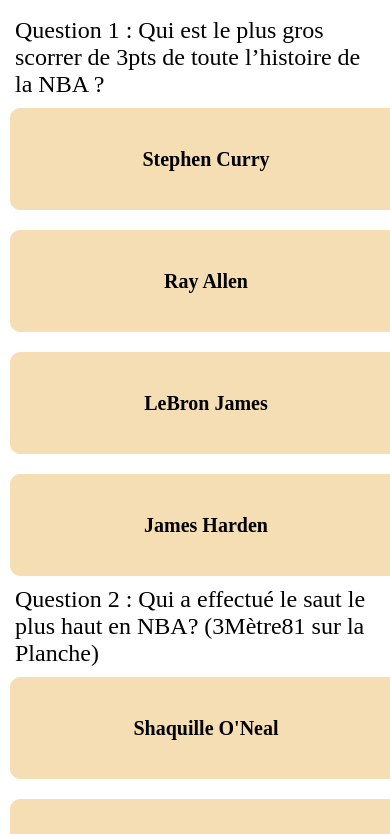
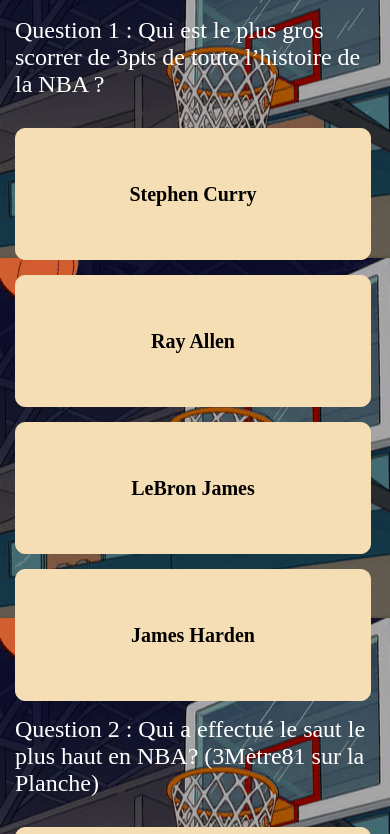
Before and after one commit to AsuraMoon/Formation-DWWM, a plain HTML site: page QuizzNBA/Quizz.html in a window 390 px wide. Shown: the part 102-936 px from the top of the page. Drawn offline with Linux system fonts and the light colour scheme.

Commit message:
background + modifiedQueries
mise en enchelle modifier des queries et applications d'un background image

```diff
--- a/QuizzNBA/styleQuizz.css
+++ b/QuizzNBA/styleQuizz.css
@@ -1,6 +1,8 @@
 body{
     padding: 0px;
     margin: 0px;
+    background-image: url(giphy-downsized.gif);
+    float: inline-start;
 }
 
 #BUTTON{
@@ -21,6 +23,7 @@
     font-size: 150%;
     padding-left: 15px;
     padding-right: 15px;
+    color: white;
 }
 
 .groupeReponse{
@@ -39,6 +42,7 @@
     font-size: 125%;
     font-weight: bold;
     background-color: wheat;
+    padding: 15px;
 }
 
 input {
@@ -54,8 +58,11 @@
       .groupeReponse{
           display: flex;
           flex-direction: column;
+          margin: 15px;
       }
       .reponse{
-          width: 100%;
+          width: 90%;
+          margin: 0px;
+          margin-top: 15px;
       }
   }
--- a/QuizzNBA/validation.js
+++ b/QuizzNBA/validation.js
@@ -16,7 +16,6 @@
 
 	/* On boucle sur le tableau des réponses* */
 	for (let i = 1; i <= RESPONSES.length; i++) {
-		console.log("coucou")
 		/**
 		 * On push les réponses dans le tableau userResponses
 		 * grace à querySelector
```
Also changed, not shown: QuizzNBA/giphy-downsized.gif (added).
